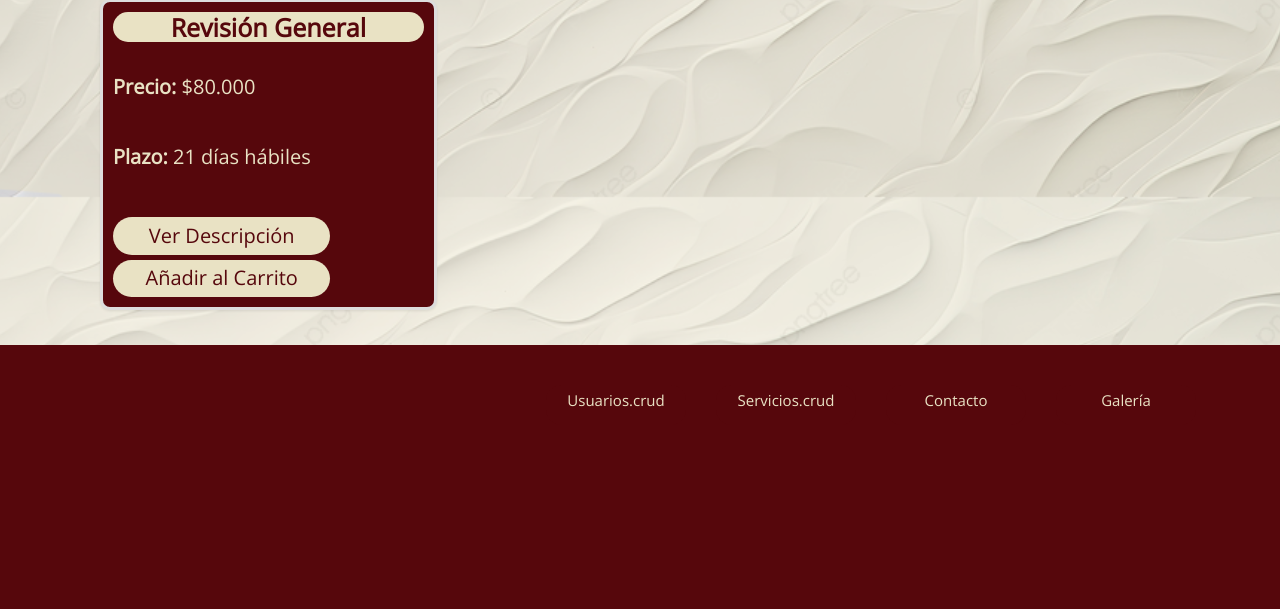
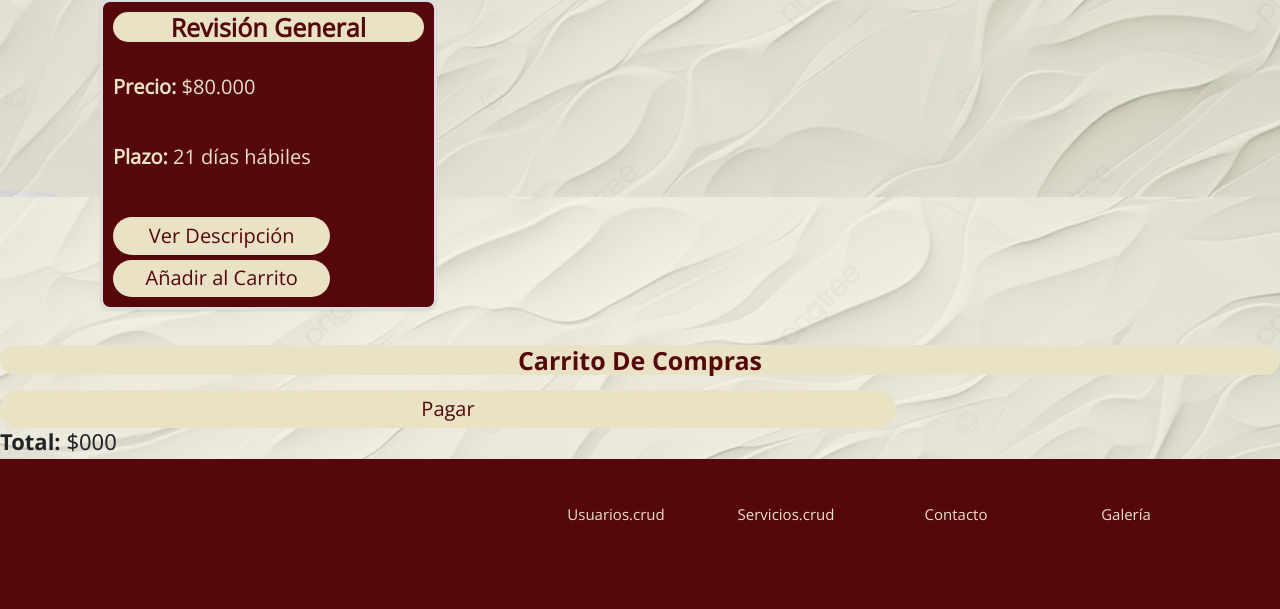
Before and after one commit to danieleurrutiaf/Proyecto, a Django app: page /catalogo in a window 1280 px wide. Shown: the part 603-1212 px from the top of the page. Before the commit the page ends 1010 px from the top, so only its background shows below. Run offline with Django 5.2, Linux system fonts and the light colour scheme; data comes from the database, SQL or seed files in the repository; some libraries are stand-ins or nearby versions.

Commit message:
catalogo.html

```diff
--- a/taller/taller1/templates/taller1/catalogo.html
+++ b/taller/taller1/templates/taller1/catalogo.html
@@ -51,12 +51,12 @@
 
 <!-- Carrito de compras -->
 
-<div class="carrito" id="cart">
+<div class="carri" id="cart">
   <h4 class="text-center titulo_servicio">Carrito De Compras</h4>
-  <h3><strong><ul id="cart-items" class="carrito-items"></ul></strong> </h3>
+  <h3><strong><ul id="cart-items" class="carri-items"></ul></strong> </h3>
   <button class="btn btn-secondary boton-item boton__modal mt-2 btn-pagar">Pagar</button>
-  <div class="carrito-total">
-      <h3><strong>Total:</strong> <span class="carrito-precio-total">$000</span></h3>
+  <div class="carri-total">
+      <h3><strong>Total:</strong> <span class="carri-precio-total">$000</span></h3>
   </div>
 </div>
 
```
